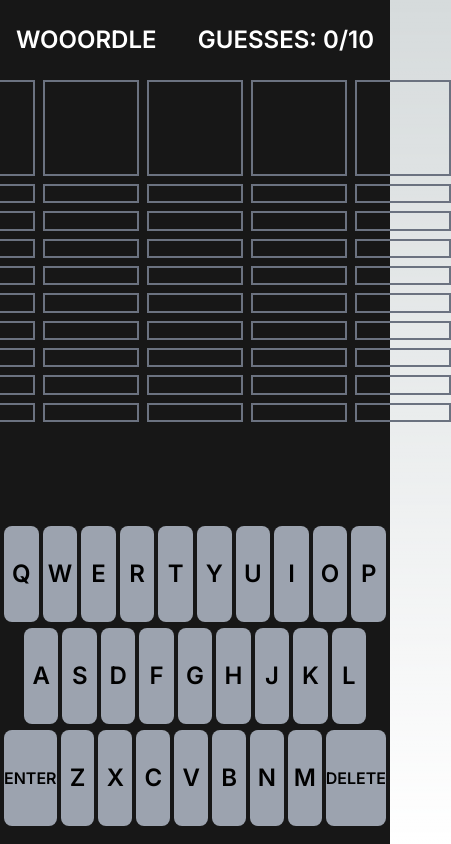
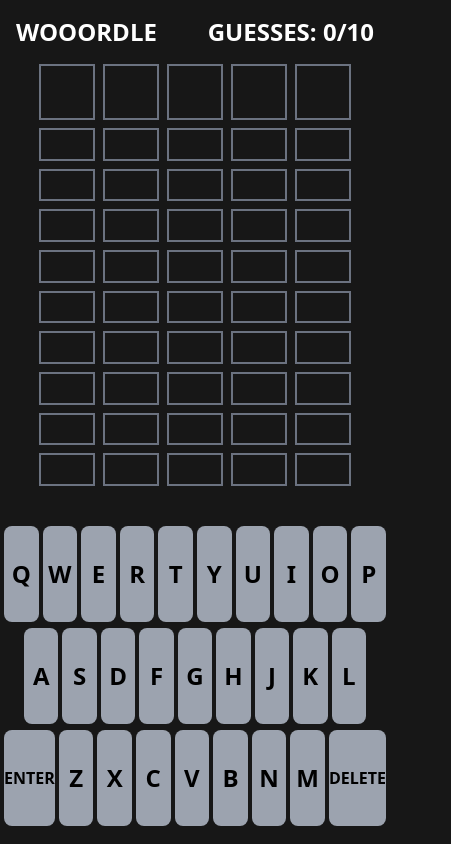
Before and after one commit to bledsoef/wooordle, a Next.js app: page / in a window 390 px wide. Both pictures are taken after a click on the button "PLAY WOOORDLE". Shown: the whole page, 451 px wide, since content can reach past the window. Built offline with nearby package versions, Linux system fonts and the light colour scheme.

Commit message:
added mobile responsiveness

```diff
--- a/app/layout.js
+++ b/app/layout.js
@@ -11,7 +11,7 @@ export const metadata = {
 export default function RootLayout({ children }) {
   return (
     <html lang="en">
-      <body className={inter.className}>
+      <body className={"bg-neutral-900"}>
         {children}
         </body>
     </html>
--- a/app/page.js
+++ b/app/page.js
@@ -20,7 +20,7 @@ export default function Home() {
     setPlay(true)
   }
   return (
-    <main className="h-screen items-center w-full pt-20 bg-neutral-900">
+    <main className="h-screen items-center w-full md:pt-20 pt-10 bg-neutral-900">
       <Navbar guesses={guessesCount} play={play}/>
       {!play && <LandingPage onPlay={handlePlay}/>}
       {!(showModal || guessesCount == 10) && play && <Wordle onEnter={handleEnter} onCorrect={handleCorrect} wordOfDay={"viscerally"}/>}
--- a/components/LandingPage.js
+++ b/components/LandingPage.js
@@ -4,10 +4,10 @@ export default function LandingPage({onPlay}) {
     }
     return (
         <div className="flex flex-col items-center justify-between h-full p-9 text-white">
-            <div className="flex flex-col justify-center items-center">
-                <div className="flex flex-col w-2/3 justify-center items-center">
-                    <p className="text-5xl font-bold flex justify-center mb-2">How to play</p>
-                    <ul className="space-y-4 text-3xl p-2">
+            <div className="flex flex-col justify-center items-center pb-2">
+                <div className="flex flex-col md:w-2/3 w-full justify-center items-center">
+                    <p className="md:text-5xl text-2xl font-bold flex justify-center mb-2">How to play</p>
+                    <ul className="space-y-4 md:text-3xl text-lg">
                         <li>1. You have 10 guesses to guess the Word of the Day.</li>
                         <li>2. The word of the day can be <b>ANY</b> length greater than or equal to 5 letters.</li>
                         <li>3. The word of the day is a valid word according to the Merriam-Webster Dictionary.</li>
@@ -18,7 +18,7 @@ export default function LandingPage({onPlay}) {
                     </ul>
                 </div>
             </div>
-            <button className="p-4 text-4xl rounded-lg bg-green-450 font-bold uppercase" onClick={handlePlay}>Play Wooordle</button>
+            <button className="p-4 mb-2 md:text-4xl text-2xl rounded-lg bg-green-450 font-bold uppercase" onClick={handlePlay}>Play Wooordle</button>
         </div>
     )
 }
--- a/components/Navbar.js
+++ b/components/Navbar.js
@@ -1,6 +1,6 @@
 export default function Navbar({guesses, play}) {
     return (
-        <div className="flex justify-between text-center items-center w-full h-20 md:px-20 px-4 top-0 text-white fixed">
+        <div className="flex justify-between text-center items-center w-full h-16 md:px-20 px-4 top-0 text-white fixed bg-neutral-900">
             <p className="md:text-3xl text-2xl uppercase font-semibold">Wooordle</p>
             {play && <p className="md:text-3xl text-2xl uppercase font-semibold">Guesses: {guesses}/10</p>}
         </div>
--- a/components/Wordle.js
+++ b/components/Wordle.js
@@ -222,7 +222,16 @@ export default function Wordle({onEnter, onCorrect, wordOfDay}) {
     for (let i = 0; i < gridHeight; i++) {
       let row = []
       for (let j = 0; j < guesses[i].length; j++) {
-        row.push(<div key={`${i}_${j}`} className={`flex ${guesses[i].length == word.length && currentRow != i ? "underline" : ""} justify-center ${guesses[i][j][0] ? "border-gray-400" : "border-gray-500"} ${i < currentRow ? "" : "md:border-3 border-2"} ${guesses[i].length < 7 ? "md:w-28 w-24" : (guesses[i].length < 12  ? "md:w-16 w-12" : "w-12")} ${currentRow == i ? "md:h-28 h-24 md:text-5xl text-3xl" : "h-full md:text-xl text-lg"}  ${guesses[i][j][1]} font-semibold uppercase justify-center items-center`}>{guesses[i][j][0]}</div>)
+        row.push(<div key={`${i}_${j}`} className={`
+          flex ${guesses[i].length == word.length && currentRow != i ? "underline" : ""}
+          justify-center ${guesses[i][j][0] ? "border-gray-400" : "border-gray-500"}
+          ${currentRow == i ? "md:h-28 h-14" : "h-full"}
+          ${i < currentRow ? "" : "md:border-3 border-2"}
+          ${guesses[i].length < 6 ? `md:w-28 w-14 ${currentRow == i ? "md:text-5xl text-2xl" : "md:text-xl text-lg"}` :
+          (guesses[i].length < 8 ? `md:w-16 w-10 ${currentRow == i ? "md:text-4xl text-lg" : "md:text-lg text-md"}` :
+          (guesses[i].length < 10 ? `md:w-12 w-8 ${currentRow == i ? "md:text-4xl text-lg" : "md:text-lg text-md"}` : `md:w-12 w-5 ${currentRow == i ? "md:text-4xl text-lg" : "md:text-lg text-md"}`))}
+          ${guesses[i][j][1]} font-semibold uppercase justify-center items-center
+        `}>{guesses[i][j][0]}</div>)
       }
       rows.push(<div key={i} className="flex justify-center space-x-2 mb-2 h-full">{row}</div>)
     }
@@ -257,9 +266,9 @@ export default function Wordle({onEnter, onCorrect, wordOfDay}) {
   let keyboard = initializeKeyboard()
   let rows = initalizeGrid()
   return (
-    <div className="flex flex-col items-center h-full w-full">
+    <div className="flex flex-col items-center pt-6 h-full w-full">
       {message && <div className="text-3xl uppercase font-bold">{message}</div>}
-      <div className="mb-24 flex flex-col h-full">{rows}</div>
+      <div className="md:mb-24 mb-8 flex flex-col h-full">{rows}</div>
       <div className="bottom-0 items-center flex flex-col mb-3 w-full">{keyboard}</div>
     </div>
   );
--- a/tailwind.config.js
+++ b/tailwind.config.js
@@ -7,11 +7,7 @@ module.exports = {
   ],
   theme: {
     extend: {
-      backgroundImage: {
-        "gradient-radial": "radial-gradient(var(--tw-gradient-stops))",
-        "gradient-conic":
-          "conic-gradient(from 180deg at 50% 50%, var(--tw-gradient-stops))",
-      },
+
       borderWidth: {
         "3": "3px"
       },
```
